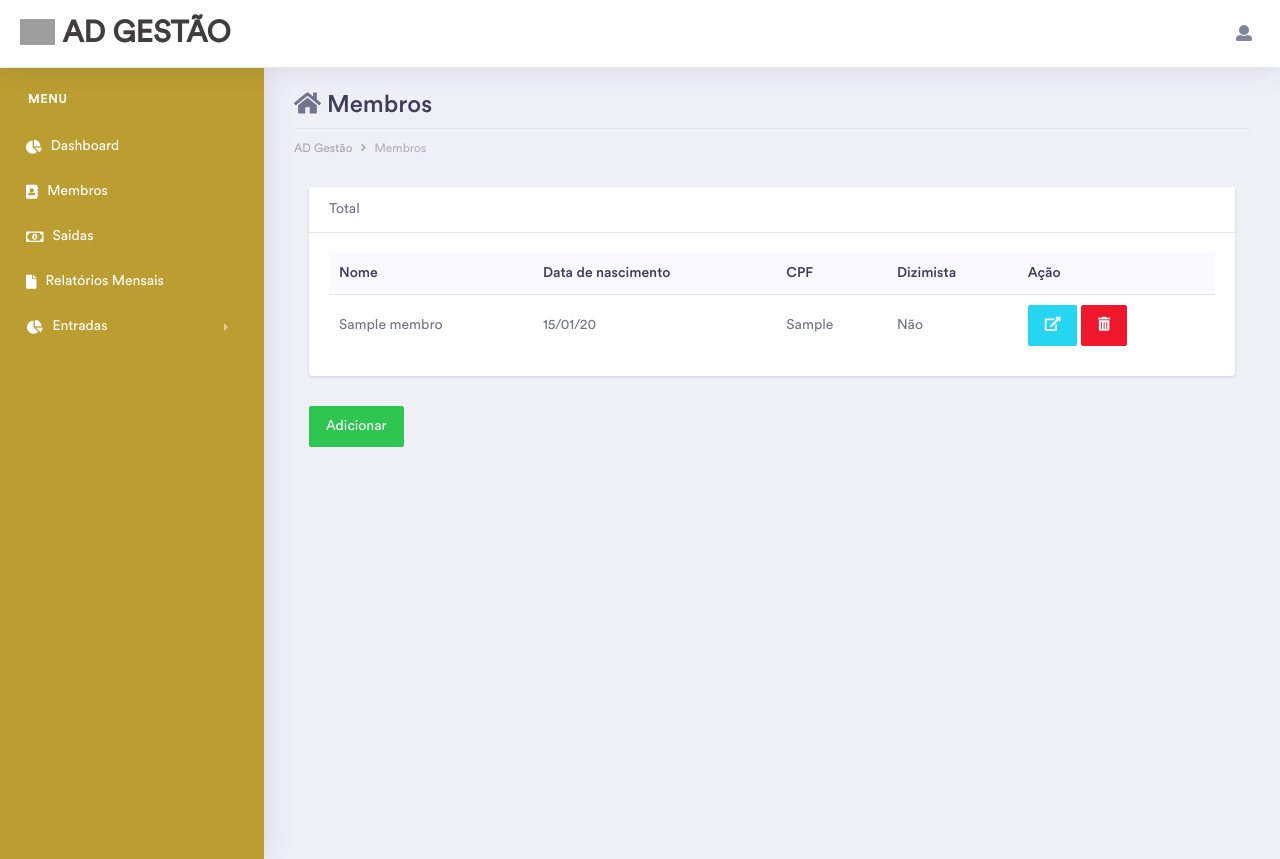
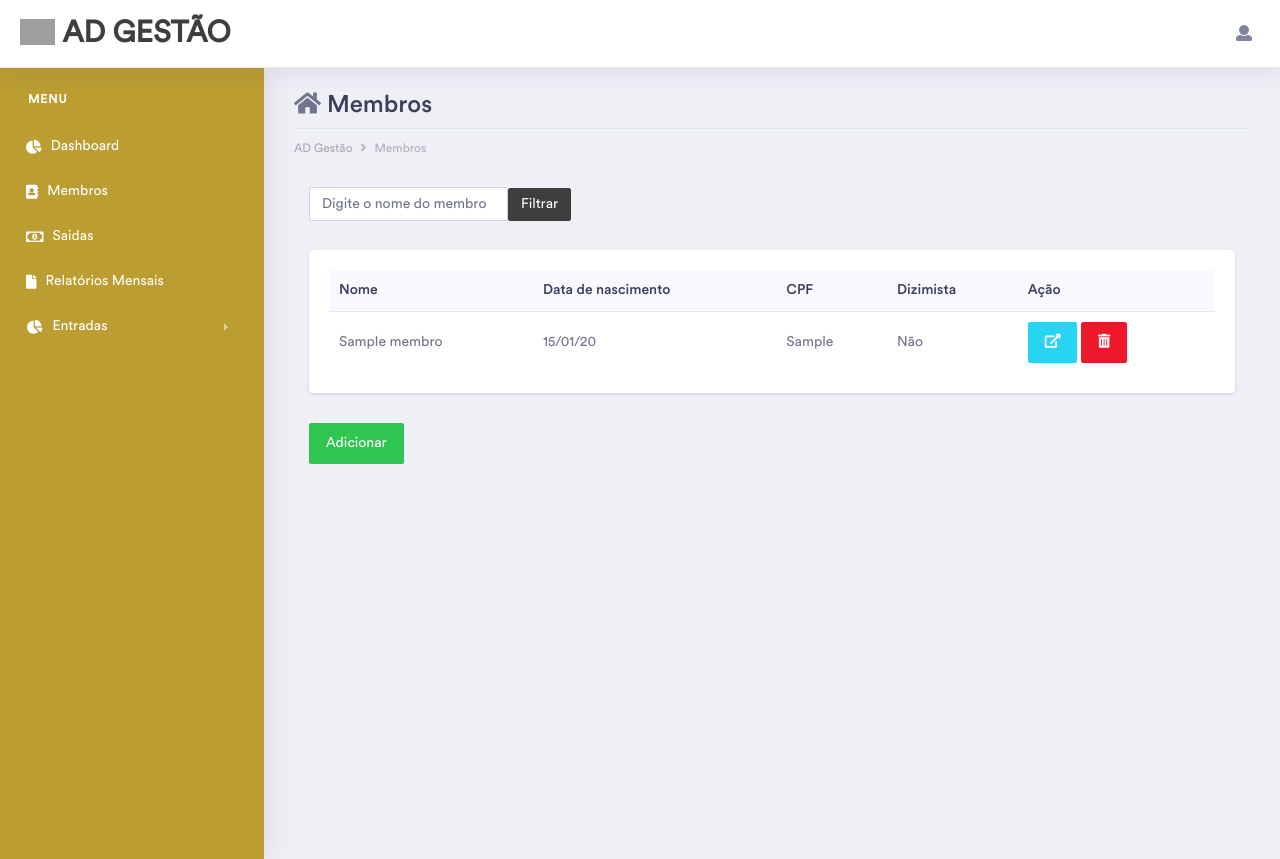
Before and after one commit to maiconrp/adgestao, a Django app: page /igrejas/membros/listar/ in a window 1280 px wide. Shown: the top 859 px of the page. Run offline with Django 4.2, Linux system fonts and the light colour scheme; a user stored in the database is signed in; tables that the repository leaves empty hold one stand-in row (values such as "Sample post"); parts of the project's set-up code (start-up, migrations or seed data) failed here and were passed over; some libraries are stand-ins or nearby versions; some web fonts are replaced; grey boxes are pictures that could not be loaded.

Commit message:
:tada: feat: add template filtros

```diff
--- a/code/templates/igreja/membros/listar.html
+++ b/code/templates/igreja/membros/listar.html
@@ -20,22 +20,65 @@ Membros
     {% endfor %}
   </div>
   {% endif %}
+
+  <form class="form-inline" method="POST" action="{% url 'filtrar_membro' %}">
+    {% csrf_token %}
+    <div class="form-group mb-2">
+      <input type="text" class="form-control" id="membro-input" name="membro" placeholder="Digite o nome do membro">
+    </div>
+    <button type="submit" class="btn btn-primary btn-sm mb-2">Filtrar</button>
+  </form>
+  <br>
+
+  {% if membros_filtrados %}
   <div class="card">
-
-    <div class="card-header">
-      Total
+    <div class="card-body">
+      <table class="table">
+        <thead class="bg-light">
+          <tr class="border-0">
+            <th class="border-0 scope=">Nome</th>
+            <th class="border-0 scope=">Data de nascimento</th>
+            <th class="border-0 scope=">CPF</th>
+            <th class="border-0 scope=">Dizimista</th>
+            <th class="border-0 scope=">Ação</th>
+          </tr>
+        </thead>
+        <tbody>
+          {% for membro in membros_filtrados %}
+          <tr>
+            <td>{{ membro.nome }}</td>
+            <td>{{ membro.data_nasc|date:"d/m/y" }}</td>
+            <td>{{ membro.cpf }}</td>
+            {% if membro.dizimos.count > 0 %}
+            <td>Sim</td>
+            {% else %}
+            <td>Não</td>
+            {% endif %}
+            <td>
+              <a href="{% url 'editar_membro' membro.id %}" class="btn btn-info"><i
+                  class="fas fa-external-link-alt"></i></a>
+              <a href="{% url 'excluir_membro' membro.id %}" class="btn btn-danger"><i class="fas fa-trash-alt"></i></a>
+            </td>
+          </tr>
+          {% endfor %}
+        </tbody>
+      </table>
 
     </div>
+  </div>
+  {% else %}
+
+  <div class="card">
     <div class="card-body">
       {% if membros %}
       <table class="table">
         <thead class="bg-light">
           <tr class="border-0">
-            <th class="border-0 scope=" >Nome</th>
-            <th class="border-0 scope=" >Data de nascimento</th>
-            <th class="border-0 scope=" >CPF</th>
-            <th class="border-0 scope=" >Dizimista</th>
-            <th class="border-0 scope=" >Ação</th>
+            <th class="border-0 scope=">Nome</th>
+            <th class="border-0 scope=">Data de nascimento</th>
+            <th class="border-0 scope=">CPF</th>
+            <th class="border-0 scope=">Dizimista</th>
+            <th class="border-0 scope=">Ação</th>
           </tr>
         </thead>
         <tbody>
@@ -58,13 +101,15 @@ Membros
           {% endfor %}
         </tbody>
       </table>
+      {% else %}
 
-      {% else %}
       <p>Nenhum membro cadastrado.</p>
       {% endif %}
 
     </div>
   </div>
+  {% endif %}
+
   <a href="{% url 'cadastrar_membro'%}" class="btn btn-success">Adicionar</a>
 </div>
 
```
Also changed, not shown: code/templates/financas/entradas/dizimos/listar.html (+24 -14 lines).
